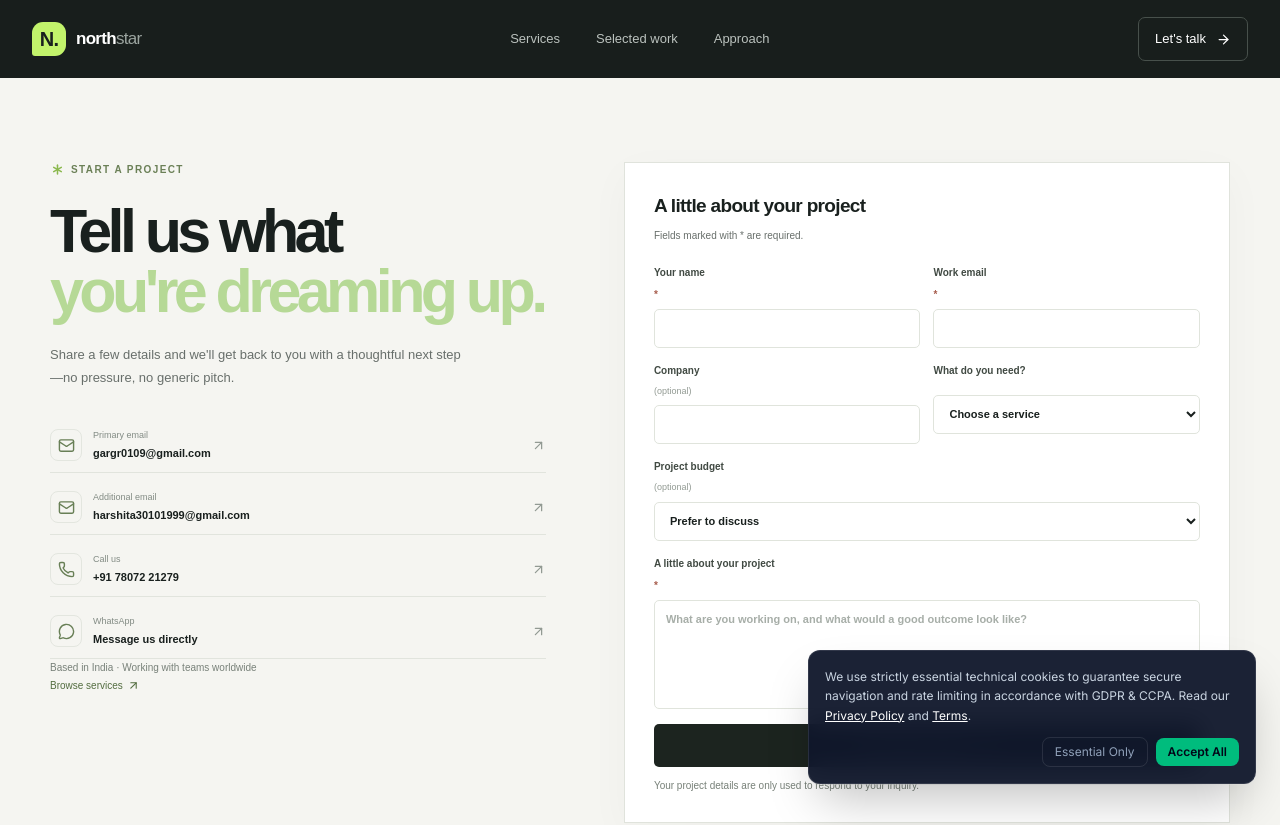
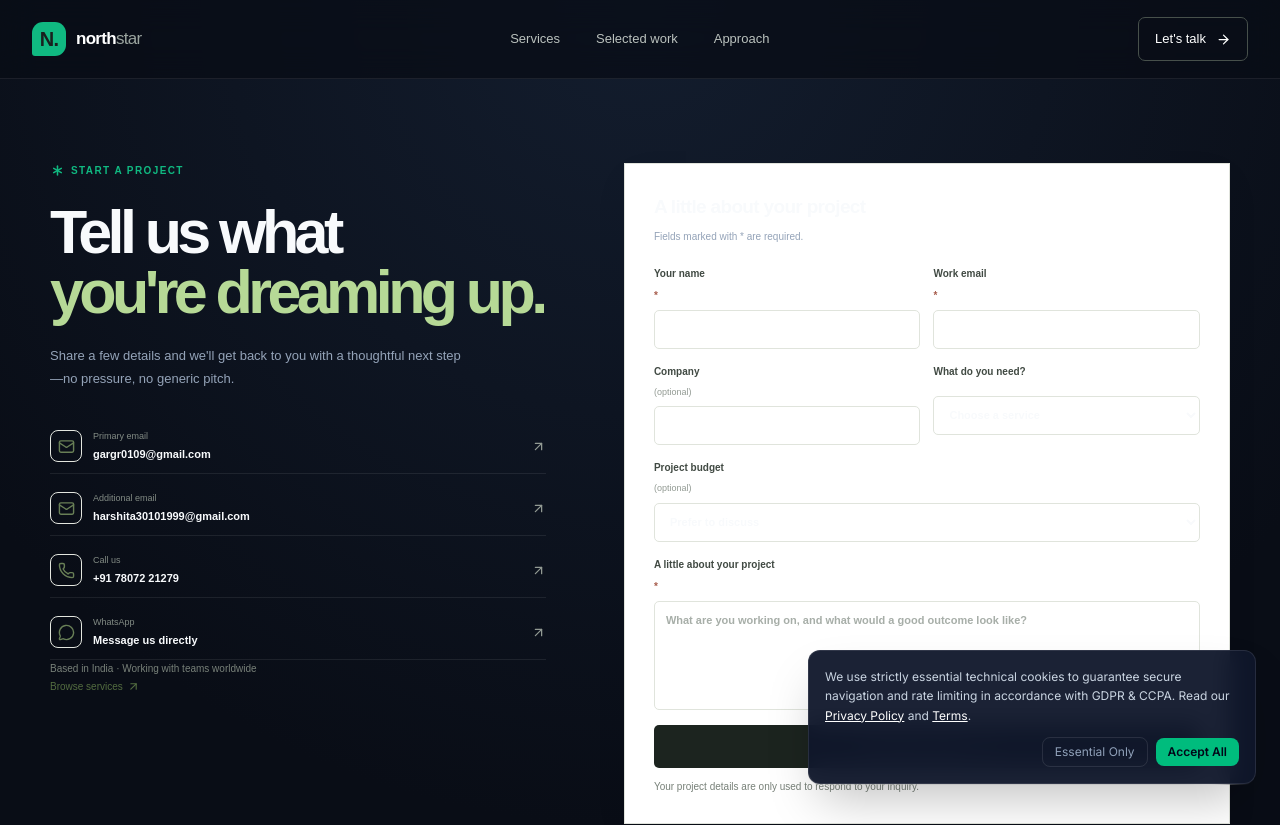
Before and after one commit to rahulgarg55/northstar-digital, a Next.js app: page /contact in a window 1280 px wide. Shown: the top 825 px of the page. Built offline with nearby package versions, Linux system fonts and the light colour scheme.

Commit message:
feat(ui,seo): upgrade to dark glassmorphic design, dynamic sitemap.xml, robots.txt, and JSON-LD structured data

```diff
--- a/src/app/globals.css
+++ b/src/app/globals.css
@@ -1,14 +1,14 @@
 @import 'tailwindcss';
 
 .agency-page {
-  --agency-ink: #19201e;
-  --agency-copy: #686f6b;
-  --agency-paper: #f5f5f1;
-  --agency-lime: #c2f36b;
-  --agency-line: #e1e4dd;
+  --agency-ink: #f8fafc;
+  --agency-copy: #94a3b8;
+  --agency-paper: #090d16;
+  --agency-lime: #10b981;
+  --agency-line: rgba(255, 255, 255, 0.08);
   min-height: 100vh;
   overflow: hidden;
-  background: var(--agency-paper);
+  background: radial-gradient(circle at 50% 0%, #131d2e 0%, #090d16 65%);
   color: var(--agency-ink);
   font-family: Arial, Helvetica, sans-serif;
 }
@@ -19,14 +19,18 @@
 .agency-page input:focus-visible,
 .agency-page select:focus-visible,
 .agency-page textarea:focus-visible {
-  outline: 3px solid #89c936;
+  outline: 2px solid #10b981;
   outline-offset: 3px;
 }
 
 .agency-header {
-  position: relative;
-  z-index: 10;
-  background: #181e1c;
+  position: sticky;
+  top: 0;
+  z-index: 50;
+  backdrop-filter: blur(16px);
+  -webkit-backdrop-filter: blur(16px);
+  background: rgba(9, 13, 22, 0.75);
+  border-bottom: 1px solid var(--agency-line);
   color: #fff;
 }
 
@@ -112,63 +116,128 @@
 .agency-float-avatar { width: 22px; height: 22px; display: grid; place-items: center; border-radius: 6px; background: var(--agency-lime); color: var(--agency-ink); font-weight: 800; }
 .agency-art-caption { position: absolute; right: 4px; bottom: 0; color: #76817a; font-size: 9px; letter-spacing: .07em; }
 
-.agency-capability-strip { display: grid; grid-template-columns: repeat(3, 1fr); padding: 26px max(32px, calc((100% - 1180px) / 2)); border-bottom: 1px solid var(--agency-line); background: #fff; }
-.agency-capability { display: flex; align-items: center; gap: 13px; padding: 3px 24px; border-right: 1px solid #e8eae5; }
+.agency-capability-strip {
+  display: grid;
+  grid-template-columns: repeat(3, 1fr);
+  padding: 26px max(32px, calc((100% - 1180px) / 2));
+  border-bottom: 1px solid var(--agency-line);
+  background: rgba(15, 23, 42, 0.4);
+  backdrop-filter: blur(12px);
+  -webkit-backdrop-filter: blur(12px);
+}
+.agency-capability { display: flex; align-items: center; gap: 13px; padding: 3px 24px; border-right: 1px solid var(--agency-line); }
 .agency-capability:first-child { padding-left: 0; }.agency-capability:last-child { border: 0; }
-.agency-capability-icon { width: 38px; height: 38px; display: grid; place-items: center; border: 1px solid #e6e9e2; border-radius: 9px; color: #57654f; }
-.agency-capability > div { display: grid; gap: 4px; }.agency-capability strong { font-size: 12px; }.agency-capability > div > span { color: var(--agency-copy); font-size: 10px; }
+.agency-capability-icon { width: 38px; height: 38px; display: grid; place-items: center; border: 1px solid rgba(255, 255, 255, 0.1); border-radius: 9px; color: var(--agency-lime); background: rgba(16, 185, 129, 0.05); }
+.agency-capability > div { display: grid; gap: 4px; }.agency-capability strong { font-size: 12px; color: #f1f5f9; }.agency-capability > div > span { color: var(--agency-copy); font-size: 10px; }
 
 .agency-section { max-width: 1180px; margin: 0 auto; padding: 108px 0; }
 .agency-section-heading { display: flex; align-items: end; justify-content: space-between; gap: 40px; margin-bottom: 42px; }
-.agency-eyebrow { display: flex; align-items: center; gap: 6px; margin: 0 0 18px; color: #6b8057; font-size: 10px; font-weight: 700; letter-spacing: .14em; text-transform: uppercase; }
-.agency-eyebrow svg { color: #8bb84e; }
-.agency-section-heading h2, .agency-detail-section h2, .agency-project-details h2 { margin: 0; font-size: clamp(34px, 4vw, 49px); line-height: 1.06; font-weight: 560; letter-spacing: -.065em; }
-.agency-section-heading h2 span { color: #78876c; }
+.agency-eyebrow { display: flex; align-items: center; gap: 6px; margin: 0 0 18px; color: var(--agency-lime); font-size: 10px; font-weight: 700; letter-spacing: .14em; text-transform: uppercase; }
+.agency-eyebrow svg { color: var(--agency-lime); }
+.agency-section-heading h2, .agency-detail-section h2, .agency-project-details h2 { margin: 0; font-size: clamp(34px, 4vw, 49px); line-height: 1.06; font-weight: 600; letter-spacing: -.05em; color: #fff; }
+.agency-section-heading h2 span { color: #64748b; }
 .agency-section-heading > p { max-width: 390px; margin: 0 0 4px; color: var(--agency-copy); font-size: 13px; line-height: 1.8; }
-.agency-service-grid { display: grid; grid-template-columns: repeat(3, minmax(0, 1fr)); border-top: 1px solid var(--agency-line); border-left: 1px solid var(--agency-line); }
-.agency-service-card { position: relative; min-height: 190px; padding: 24px 23px; border-right: 1px solid var(--agency-line); border-bottom: 1px solid var(--agency-line); background: transparent; transition: background .22s, transform .22s; }
-.agency-service-card:hover { background: #fff; transform: translateY(-2px); }
-.agency-service-index { color: #88918b; font-size: 9px; letter-spacing: .07em; text-transform: uppercase; }
-.agency-service-arrow { position: absolute; top: 19px; right: 20px; color: #8a958d; transition: color .2s, transform .2s; }.agency-service-card:hover .agency-service-arrow { color: #629a2c; transform: translate(2px, -2px); }
-.agency-service-card h2, .agency-service-card h3 { margin: 24px 0 9px; font-size: 16px; font-weight: 650; letter-spacing: -.025em; }
-.agency-service-card p { max-width: 290px; margin: 0; color: var(--agency-copy); font-size: 11px; line-height: 1.7; }
-.agency-card-more { display: inline-flex; align-items: center; gap: 6px; margin-top: 17px; color: #5f783f; font-size: 10px; font-weight: 650; }
-.agency-inline-link { display: inline-flex; align-items: center; gap: 9px; margin-top: 25px; font-size: 12px; font-weight: 650; transition: color .2s; }
+.agency-service-grid {
+  display: grid;
+  grid-template-columns: repeat(3, minmax(0, 1fr));
+  gap: 16px;
+  border: none;
+}
+.agency-service-card {
+  position: relative;
+  min-height: 200px;
+  padding: 26px 24px;
+  border: 1px solid var(--agency-line);
+  border-radius: 14px;
+  background: rgba(15, 23, 42, 0.45);
+  backdrop-filter: blur(14px);
+  -webkit-backdrop-filter: blur(14px);
+  box-shadow: 0 10px 30px -10px rgba(0, 0, 0, 0.5);
+  transition: transform .25s ease, background .25s ease, border-color .25s ease, box-shadow .25s ease;
+}
+.agency-service-card:hover {
+  background: rgba(30, 41, 59, 0.6);
+  border-color: rgba(16, 185, 129, 0.35);
+  transform: translateY(-4px);
+  box-shadow: 0 16px 36px -8px rgba(16, 185, 129, 0.15);
+}
+.agency-service-index { color: #64748b; font-size: 10px; letter-spacing: .08em; text-transform: uppercase; font-family: monospace; }
+.agency-service-arrow { position: absolute; top: 22px; right: 22px; color: #64748b; transition: color .2s, transform .2s; }
+.agency-service-card:hover .agency-service-arrow { color: var(--agency-lime); transform: translate(3px, -3px); }
+.agency-service-card h2, .agency-service-card h3 { margin: 22px 0 10px; font-size: 17px; font-weight: 650; letter-spacing: -.02em; color: #f8fafc; }
+.agency-service-card p { max-width: 290px; margin: 0; color: var(--agency-copy); font-size: 12px; line-height: 1.7; }
+.agency-card-more { display: inline-flex; align-items: center; gap: 6px; margin-top: 18px; color: var(--agency-lime); font-size: 11px; font-weight: 600; }
+.agency-inline-link { display: inline-flex; align-items: center; gap: 9px; margin-top: 25px; font-size: 12px; font-weight: 650; color: var(--agency-lime); transition: color .2s; }
 
-.agency-work-section { padding: 1px 32px; background: #e9ebe4; }
+.agency-work-section {
+  padding: 1px 32px;
+  background: radial-gradient(circle at 50% 50%, #0f172a 0%, #090d16 100%);
+  border-top: 1px solid var(--agency-line);
+  border-bottom: 1px solid var(--agency-line);
+}
 .agency-work-inner { max-width: 1180px; margin: 0 auto; padding: 101px 0; }
-.agency-work-heading { margin-bottom: 38px; }.agency-work-heading h2 span { color: #849177; }
-.agency-case-card { display: grid; grid-template-columns: 1.15fr .85fr; min-height: 340px; border: 1px solid #d9ddd4; background: #f8f8f5; transition: transform .25s, box-shadow .25s; }
-.agency-case-card:hover { transform: translateY(-3px); box-shadow: 0 15px 40px #1d281510; }
-.agency-case-preview { position: relative; min-height: 340px; display: grid; place-items: center; overflow: hidden; background: #dfe5da; }
-.agency-case-preview::before, .agency-case-preview::after { position: absolute; width: 380px; height: 380px; border: 1px solid #c8d2c1; border-radius: 50%; content: ""; }
+.agency-work-heading { margin-bottom: 38px; }
+.agency-work-heading h2 span { color: #64748b; }
+.agency-case-card {
+  display: grid;
+  grid-template-columns: 1.15fr .85fr;
+  min-height: 340px;
+  border: 1px solid var(--agency-line);
+  border-radius: 18px;
+  overflow: hidden;
+  background: rgba(15, 23, 42, 0.5);
+  backdrop-filter: blur(16px);
+  -webkit-backdrop-filter: blur(16px);
+  box-shadow: 0 20px 40px -15px rgba(0, 0, 0, 0.6);
+  transition: transform .25s ease, border-color .25s ease, box-shadow .25s ease;
+}
+.agency-case-card:hover {
+  transform: translateY(-4px);
+  border-color: rgba(16, 185, 129, 0.3);
+  box-shadow: 0 25px 50px -12px rgba(16, 185, 129, 0.18);
+}
+.agency-case-preview { position: relative; min-height: 340px; display: grid; place-items: center; overflow: hidden; background: rgba(2, 6, 23, 0.6); }
+.agency-case-preview::before, .agency-case-preview::after { position: absolute; width: 380px; height: 380px; border: 1px solid rgba(255, 255, 255, 0.05); border-radius: 50%; content: ""; }
 .agency-case-preview::after { width: 280px; height: 280px; }
-.agency-preview-window { z-index: 1; width: 76%; max-width: 460px; overflow: hidden; border: 1px solid #d7dad4; border-radius: 8px; background: #fff; box-shadow: 0 17px 40px #26302720; transform: rotate(-1deg); }
-.agency-preview-bar { display: flex; align-items: center; gap: 4px; height: 28px; padding: 0 10px; border-bottom: 1px solid #eee; background: #fcfcfb; }
-.agency-preview-bar > span { width: 5px; height: 5px; border-radius: 50%; background: #d6d9d2; }.agency-preview-bar > i { margin: auto; color: #929990; font-size: 7px; font-style: normal; }
-.agency-preview-app { display: grid; grid-template-columns: 30px 1fr; min-height: 188px; }
-.agency-preview-sidebar { display: flex; flex-direction: column; align-items: center; gap: 12px; padding: 10px 0; border-right: 1px solid #eef0eb; background: #fafbf9; }
-.agency-preview-sidebar b { width: 16px; height: 16px; display: grid; place-items: center; border-radius: 5px; background: #29342e; color: #c2f36b; font-size: 7px; }
-.agency-preview-sidebar i { width: 10px; height: 10px; border-radius: 3px; background: #e4e8e1; }.agency-preview-sidebar i:first-of-type { background: #d1e4bd; }
-.agency-preview-content { padding: 14px 14px 11px; }.agency-preview-kicker { margin-bottom: 5px; color: #899289; font-size: 6px; letter-spacing: .11em; }.agency-preview-content > strong { font-size: 12px; letter-spacing: -.03em; }
-.agency-preview-widgets { display: grid; grid-template-columns: repeat(3, 1fr); gap: 6px; margin: 10px 0; }.agency-preview-widgets i { height: 26px; border: 1px solid #edf0e9; border-radius: 4px; background: linear-gradient(90deg, #f2f5ef 55%, #fafbf9 55%); }
-.agency-preview-task { display: flex; align-items: center; gap: 6px; height: 18px; border-top: 1px solid #f0f1ee; }.agency-preview-task > span { width: 5px; height: 5px; border-radius: 50%; background: #93c15c; }.agency-preview-task > i { width: 42%; height: 3px; border-radius: 5px; background: #e7eae4; }.agency-preview-task > em { width: 20px; height: 7px; margin-left: auto; border-radius: 5px; background: #e9f2df; }
-.agency-preview-label { position: absolute; z-index: 2; bottom: 14px; color: #778171; font-size: 8px; letter-spacing: .04em; }
+.agency-preview-window { z-index: 1; width: 78%; max-width: 460px; overflow: hidden; border: 1px solid rgba(255, 255, 255, 0.12); border-radius: 10px; background: #0f172a; box-shadow: 0 20px 45px rgba(0, 0, 0, 0.7); transform: rotate(-1deg); }
+.agency-preview-bar { display: flex; align-items: center; gap: 4px; height: 28px; padding: 0 10px; border-bottom: 1px solid rgba(255, 255, 255, 0.08); background: #0b1120; }
+.agency-preview-bar > span { width: 6px; height: 6px; border-radius: 50%; background: #334155; }.agency-preview-bar > i { margin: auto; color: #64748b; font-size: 8px; font-style: normal; }
+.agency-preview-app { display: grid; grid-template-columns: 32px 1fr; min-height: 188px; }
+.agency-preview-sidebar { display: flex; flex-direction: column; align-items: center; gap: 12px; padding: 10px 0; border-right: 1px solid rgba(255, 255, 255, 0.08); background: #090e1a; }
+.agency-preview-sidebar b { width: 18px; height: 18px; display: grid; place-items: center; border-radius: 5px; background: #1e293b; color: var(--agency-lime); font-size: 8px; }
+.agency-preview-sidebar i { width: 10px; height: 10px; border-radius: 3px; background: #1e293b; }.agency-preview-sidebar i:first-of-type { background: rgba(16, 185, 129, 0.3); }
+.agency-preview-content { padding: 14px 14px 11px; }.agency-preview-kicker { margin-bottom: 5px; color: #64748b; font-size: 7px; letter-spacing: .11em; }.agency-preview-content > strong { font-size: 13px; color: #f8fafc; letter-spacing: -.03em; }
+.agency-preview-widgets { display: grid; grid-template-columns: repeat(3, 1fr); gap: 6px; margin: 10px 0; }.agency-preview-widgets i { height: 26px; border: 1px solid rgba(255, 255, 255, 0.06); border-radius: 4px; background: rgba(255, 255, 255, 0.04); }
+.agency-preview-task { display: flex; align-items: center; gap: 6px; height: 18px; border-top: 1px solid rgba(255, 255, 255, 0.06); }.agency-preview-task > span { width: 5px; height: 5px; border-radius: 50%; background: var(--agency-lime); }.agency-preview-task > i { width: 42%; height: 3px; border-radius: 5px; background: #1e293b; }.agency-preview-task > em { width: 20px; height: 7px; margin-left: auto; border-radius: 5px; background: rgba(16, 185, 129, 0.15); }
+.agency-preview-label { position: absolute; z-index: 2; bottom: 14px; color: #64748b; font-size: 8px; letter-spacing: .06em; }
 .agency-case-info { display: flex; flex-direction: column; justify-content: center; padding: 40px; }
-.agency-case-type { color: #70835f; font-size: 9px; font-weight: 650; letter-spacing: .1em; text-transform: uppercase; }
-.agency-case-title { display: flex; align-items: center; justify-content: space-between; margin-top: 17px; }.agency-case-title h2, .agency-case-title h3 { margin: 0; font-size: 31px; font-weight: 580; letter-spacing: -.055em; }
-.agency-round-arrow { width: 35px; height: 35px; display: grid; place-items: center; border: 1px solid #dfe3db; border-radius: 50%; }
-.agency-case-info > p { color: var(--agency-copy); font-size: 12px; line-height: 1.8; }
-.agency-case-stack { display: flex; flex-wrap: wrap; gap: 6px; margin-top: 15px; }.agency-case-stack i { padding: 6px 9px; border: 1px solid #e2e5de; border-radius: 5px; color: #677069; font-size: 9px; font-style: normal; }
+.agency-case-type { color: var(--agency-lime); font-size: 9px; font-weight: 700; letter-spacing: .12em; text-transform: uppercase; }
+.agency-case-title { display: flex; align-items: center; justify-content: space-between; margin-top: 17px; }.agency-case-title h2, .agency-case-title h3 { margin: 0; font-size: 31px; font-weight: 600; letter-spacing: -.04em; color: #fff; }
+.agency-round-arrow { width: 35px; height: 35px; display: grid; place-items: center; border: 1px solid rgba(255, 255, 255, 0.12); border-radius: 50%; color: #94a3b8; }
+.agency-case-info > p { color: var(--agency-copy); font-size: 13px; line-height: 1.8; }
+.agency-case-stack { display: flex; flex-wrap: wrap; gap: 6px; margin-top: 18px; }
+.agency-case-stack i { padding: 6px 11px; border: 1px solid rgba(255, 255, 255, 0.08); border-radius: 6px; background: rgba(255, 255, 255, 0.03); color: #cbd5e1; font-size: 10px; font-style: normal; font-family: monospace; }
 
 .agency-approach { padding-top: 106px; padding-bottom: 112px; }
 .agency-steps { display: grid; grid-template-columns: repeat(3, 1fr); border-top: 1px solid var(--agency-line); }
 .agency-step { padding: 22px 26px 0 0; }.agency-step + .agency-step { padding-left: 25px; border-left: 1px solid var(--agency-line); }
-.agency-step > span { color: #80956a; font-size: 10px; font-weight: 700; }.agency-step h3 { margin: 25px 0 9px; font-size: 15px; letter-spacing: -.02em; }.agency-step p { max-width: 290px; margin: 0; color: var(--agency-copy); font-size: 11px; line-height: 1.8; }
+.agency-step > span { color: var(--agency-lime); font-size: 11px; font-weight: 700; font-family: monospace; }.agency-step h3 { margin: 25px 0 9px; font-size: 16px; letter-spacing: -.02em; color: #fff; }.agency-step p { max-width: 290px; margin: 0; color: var(--agency-copy); font-size: 12px; line-height: 1.8; }
 
-.agency-cta-section { position: relative; display: flex; flex-direction: column; align-items: center; padding: 91px 24px 95px; overflow: hidden; background: #1b221e; color: white; text-align: center; }
-.agency-cta-section .agency-eyebrow { color: #b3c1aa; }.agency-cta-section h2 { position: relative; z-index: 1; margin: 0; font-size: clamp(40px, 5vw, 61px); line-height: 1.03; font-weight: 560; letter-spacing: -.07em; }
-.agency-cta-section > p { position: relative; z-index: 1; max-width: 440px; margin: 17px 0 0; color: #aeb8b1; font-size: 12px; line-height: 1.8; }
+.agency-cta-section {
+  position: relative;
+  display: flex;
+  flex-direction: column;
+  align-items: center;
+  padding: 95px 24px 100px;
+  overflow: hidden;
+  background: radial-gradient(circle at 50% 0%, #1e293b 0%, #090d16 100%);
+  border-top: 1px solid var(--agency-line);
+  color: white;
+  text-align: center;
+}
+.agency-cta-section .agency-eyebrow { color: var(--agency-lime); }
+.agency-cta-section h2 { position: relative; z-index: 1; margin: 0; font-size: clamp(40px, 5vw, 61px); line-height: 1.03; font-weight: 600; letter-spacing: -.05em; }
+.agency-cta-section > p { position: relative; z-index: 1; max-width: 440px; margin: 17px 0 0; color: #94a3b8; font-size: 13px; line-height: 1.8; }
 .agency-cta-section .agency-cta-actions { position: relative; z-index: 1; margin-top: 24px; }.agency-cta-orb { position: absolute; top: -350px; width: 570px; height: 570px; border: 1px solid #ffffff0d; border-radius: 50%; box-shadow: 0 0 0 70px #ffffff05, 0 0 0 140px #ffffff03; }
 
 .agency-footer { padding: 35px max(32px, calc((100% - 1180px) / 2)) 0; background: #151a18; color: #fff; }
--- a/src/app/layout.tsx
+++ b/src/app/layout.tsx
@@ -1,6 +1,7 @@
 import type { Metadata } from "next";
 import { Inter } from "next/font/google";
 import "./globals.css";
+import { CookieConsent } from "@/components/agency/cookie-consent";
 
 const inter = Inter({
   subsets: ["latin"],
@@ -9,15 +10,79 @@ const inter = Inter({
 });
 
 export const metadata: Metadata = {
+  metadataBase: new URL("https://northstardigital.studio"),
   title: {
-    default: "Northstar Studio — Thoughtful digital products",
-    template: "%s | Northstar Studio",
+    default: "Northstar Digital Studio — Bespoke SaaS Engineering & Product Design",
+    template: "%s | Northstar Digital",
   },
   description:
-    "An independent digital studio for web development, SaaS products, e-commerce, mobile apps, product design, and custom software.",
+    "High-performance digital engineering studio. We build production-ready SaaS platforms, enterprise workforce intelligence tools, full-stack applications, and scalable digital architectures.",
+  keywords: [
+    "digital agency",
+    "SaaS product development",
+    "workforce intelligence",
+    "productivity tracking",
+    "bug tracking SaaS",
+    "MERN stack engineering",
+    "Next.js development studio",
+    "Rahul Garg software studio",
+  ],
+  authors: [{ name: "Rahul Garg", url: "https://github.com/rahulgarg55" }],
+  creator: "Rahul Garg",
+  publisher: "Northstar Digital Studio",
+  alternates: {
+    canonical: "/",
+  },
+  openGraph: {
+    title: "Northstar Digital Studio — Bespoke SaaS Engineering & Product Design",
+    description:
+      "Crafting production-grade SaaS products, intelligent trackers, and high-velocity digital experiences.",
+    url: "https://northstardigital.studio",
+    siteName: "Northstar Digital Studio",
+    locale: "en_US",
+    type: "website",
+  },
+  twitter: {
+    card: "summary_large_image",
+    title: "Northstar Digital Studio — SaaS Engineering & Design",
+    description: "Production-grade SaaS platforms, intelligence tools, and custom web software.",
+  },
+  robots: {
+    index: true,
+    follow: true,
+    googleBot: {
+      index: true,
+      follow: true,
+      "max-video-preview": -1,
+      "max-image-preview": "large",
+      "max-snippet": -1,
+    },
+  },
 };
 
-import { CookieConsent } from "@/components/agency/cookie-consent";
+const jsonLd = {
+  "@context": "https://schema.org",
+  "@type": "ProfessionalService",
+  name: "Northstar Digital Studio",
+  url: "https://northstardigital.studio",
+  logo: "https://northstardigital.studio/logo.png",
+  description:
+    "Independent software and digital product studio specializing in multi-tenant SaaS development, workforce intelligence, and UI/UX design.",
+  founder: {
+    "@type": "Person",
+    name: "Rahul Garg",
+    email: "gargr0109@gmail.com",
+    sameAs: ["https://github.com/rahulgarg55", "https://linkedin.com/in/rahulgarg55"],
+  },
+  contactPoint: {
+    "@type": "ContactPoint",
+    email: "gargr0109@gmail.com",
+    telephone: "+91-7807221279",
+    contactType: "Customer Inquiries",
+  },
+  priceRange: "$$$$",
+  sameAs: ["https://github.com/rahulgarg55/northstar-digital"],
+};
 
 export default function RootLayout({
   children,
@@ -25,8 +90,14 @@ export default function RootLayout({
   children: React.ReactNode;
 }>) {
   return (
-    <html lang="en">
-      <body className={inter.className}>
+    <html lang="en" className="dark">
+      <head>
+        <script
+          type="application/ld+json"
+          dangerouslySetInnerHTML={{ __html: JSON.stringify(jsonLd) }}
+        />
+      </head>
+      <body className={`${inter.className} min-h-screen bg-slate-950 text-slate-100 antialiased selection:bg-emerald-500/30 selection:text-emerald-300`}>
         {children}
         <CookieConsent />
       </body>
```
Also changed, not shown: src/app/robots.ts (added, +12 -0 lines), src/app/sitemap.ts (added, +65 -0 lines).
